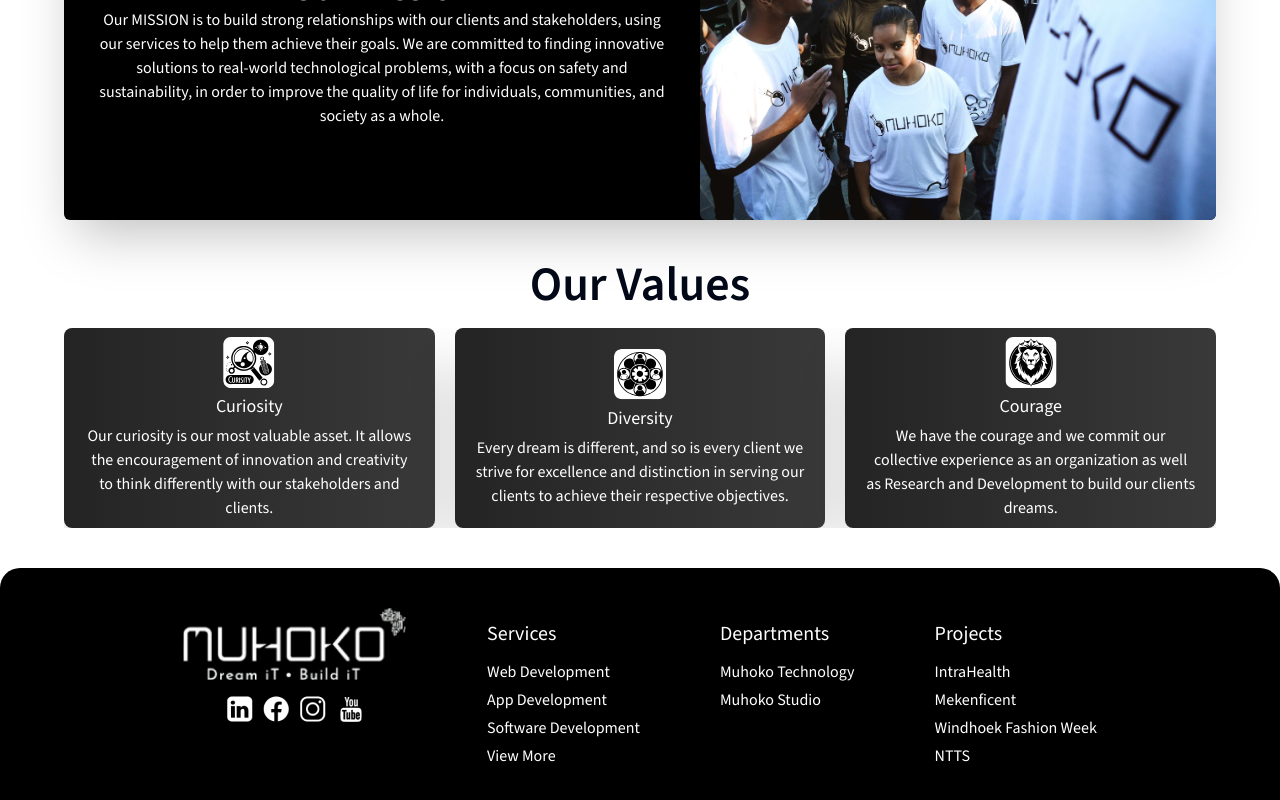
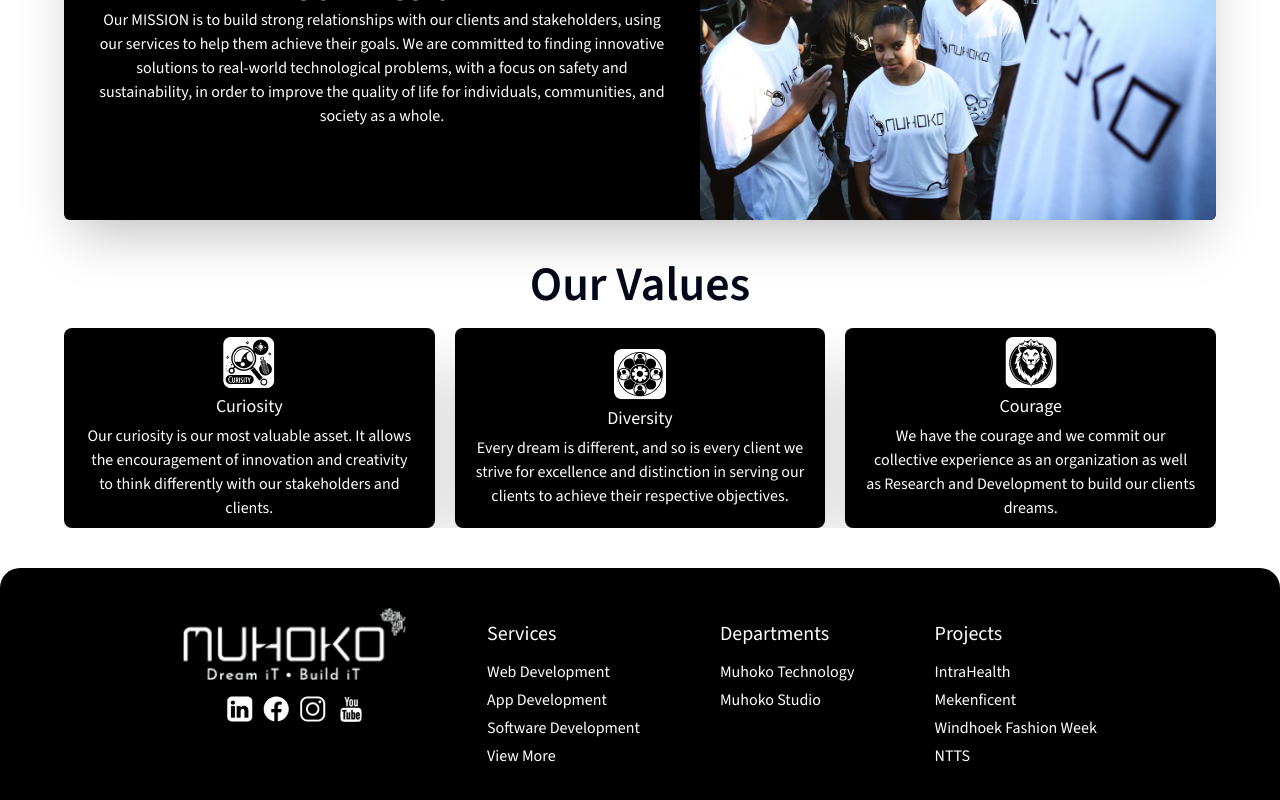
Before and after one commit to FOXHOUND27/MUHOKO-SITE, a React (Vite) app: page /about in a window 1280 px wide. Shown: the part 957-1757 px from the top of the page. Built offline with nearby package versions, Linux system fonts and the light colour scheme.

Commit message:
commiting color revisions

```diff
--- a/src/CustomComponents/AboutValues.tsx
+++ b/src/CustomComponents/AboutValues.tsx
@@ -29,7 +29,7 @@
         {/* Card 1 */}
         <div
           data-aos="fade-up"
-          className="md:w-[400px] md:h-[200px] w-[350px] h-[150px] bg-muhoko-gradient rounded-lg shadow-2xl flex flex-col justify-center items-center p-5"
+          className="md:w-[400px] md:h-[200px] w-[350px] h-[150px] bg-black rounded-lg shadow-2xl flex flex-col justify-center items-center p-5"
         >
           <img
             src={curiosity}
@@ -49,7 +49,7 @@
         {/* Card 2 */}
         <div
           data-aos="fade-up"
-          className="md:w-[400px] md:h-[200px] w-[350px] h-[150px] bg-muhoko-gradient rounded-lg shadow-2xl flex flex-col justify-center items-center p-5"
+          className="md:w-[400px] md:h-[200px] w-[350px] h-[150px] bg-black rounded-lg shadow-2xl flex flex-col justify-center items-center p-5"
         >
           <img
             src={diversity}
@@ -69,7 +69,7 @@
         {/* Card 3 */}
         <div
           data-aos="fade-up"
-          className="md:w-[400px] md:h-[200px] w-[350px] h-[150px] bg-muhoko-gradient rounded-lg shadow-2xl flex flex-col justify-center items-center p-5"
+          className="md:w-[400px] md:h-[200px] w-[350px] h-[150px] bg-black rounded-lg shadow-2xl flex flex-col justify-center items-center p-5"
         >
           <img
             src={courage}
--- a/src/CustomComponents/ContactSection.tsx
+++ b/src/CustomComponents/ContactSection.tsx
@@ -19,7 +19,7 @@
       {/*Desktop Contact Form Container */}
       <div className="w-[85%] h-[685px] hidden md:block bg-[#D9D9D9] mx-auto mt-10 rounded-[100px] shadow-2xl mb-10 relative">
         {/* Gradient Div on right */}
-        <div className="h-full w-[20%] bg-black ml-auto rounded-tr-[100px] rounded-br-[100px] bg-muhoko-gradient"></div>
+        <div className="h-full w-[20%] bg-black ml-auto rounded-tr-[100px] rounded-br-[100px]"></div>
         {/* Gradient Div ending */}
 
         {/* Form Container */}
--- a/src/CustomComponents/MuhokoDepartmentsText.tsx
+++ b/src/CustomComponents/MuhokoDepartmentsText.tsx
@@ -18,7 +18,7 @@
   return (
     <>
       <section>
-        <div className="flex flex-col items-center my-10 font-semibold">
+        <div className="flex flex-col items-center my-10 font-semibold space-y-1 md:space-y-2">
           <h2 data-aos="zoom-out" className="text-2xl md:text-5xl text-black">
             Muhoko Departments
           </h2>
--- a/src/CustomComponents/SolutionSection.tsx
+++ b/src/CustomComponents/SolutionSection.tsx
@@ -58,7 +58,7 @@
             {/* Card 1 */}
             <div
               data-aos="fade-up"
-              className="w-[400px] h-[200px] bg-muhoko-gradient rounded-lg shadow-2xl flex flex-col justify-center items-center p-5"
+              className="w-[400px] h-[200px] bg-black rounded-lg shadow-2xl flex flex-col justify-center items-center p-5"
             >
               <img src={websites} className="w-[52px]" alt="websites icon" />
 
@@ -72,7 +72,7 @@
             {/* Card 2 */}
             <div
               data-aos="fade-up"
-              className="w-[400px] h-[200px] bg-muhoko-gradient  rounded-lg shadow-2xl flex flex-col justify-center items-center p-5"
+              className="w-[400px] h-[200px] bg-black  rounded-lg shadow-2xl flex flex-col justify-center items-center p-5"
             >
               <img
                 src={development}
@@ -95,7 +95,7 @@
           <div className="flex space-x-10">
             <div
               data-aos="fade-up"
-              className="w-[400px] h-[200px] bg-muhoko-gradient  rounded-lg shadow-2xl flex flex-col justify-center items-center p-5"
+              className="w-[400px] h-[200px] bg-black  rounded-lg shadow-2xl flex flex-col justify-center items-center p-5"
             >
               {" "}
               <img src={gameDev} className="w-[52px]" alt="game dev icon" />
@@ -108,7 +108,7 @@
             </div>
             <div
               data-aos="fade-up"
-              className="w-[400px] h-[200px] bg-muhoko-gradient  rounded-lg shadow-2xl flex flex-col justify-center items-center p-5"
+              className="w-[400px] h-[200px] bg-black  rounded-lg shadow-2xl flex flex-col justify-center items-center p-5"
             >
               {" "}
               <img
--- a/src/CustomComponents/TechnologySection.tsx
+++ b/src/CustomComponents/TechnologySection.tsx
@@ -56,7 +56,7 @@
     <section>
       {/* Main Content Container Div with styles */}
       <div className="hidden md:block">
-        <div className="w-[95%] h-[476px] bg-muhoko-gradient technology-radius mt-20 mb-10 mx-auto flex justify-center items-center space-x-10 shadow-2xl">
+        <div className="w-[95%] h-[476px] bg-black technology-radius mt-20 mb-10 mx-auto flex justify-center items-center space-x-10 shadow-2xl">
           {/* Div for text */}
           <div data-aos="zoom-out" className="space-y-2 mt-10">
             <h1 className="w-[500px] text-white text-3xl text-left font-semibold">
@@ -71,7 +71,7 @@
 
             <Link to="/contact">
               {" "}
-              <button className="bg-black mt-2 md:mt-5 text-white py-2 px-5 rounded-lg hover:bg-white hover:text-black  transition-all duration-500">
+              <button className="bg-red-600 mt-2 md:mt-5 text-white py-2 px-5 rounded-lg hover:bg-white hover:text-black  transition-all duration-500">
                 Enquire about our Services
               </button>
             </Link>
--- a/src/CustomComponents/TestimonialSection.tsx
+++ b/src/CustomComponents/TestimonialSection.tsx
@@ -33,7 +33,7 @@
     <section>
       <div className="hidden md:block">
         {/* Carousel Container and Styles */}
-        <div className="w-[85%] h-auto p-10 bg-muhoko-gradient mx-auto flex flex-col justify-center items-center mt-32 mb-20 rounded-[49px] shadow-2xl">
+        <div className="w-[85%] h-auto p-10 bg-black mx-auto flex flex-col justify-center items-center mt-32 mb-20 rounded-[49px] shadow-2xl">
           {/* Text Div */}
           <div
             data-aos="zoom-out"
```
